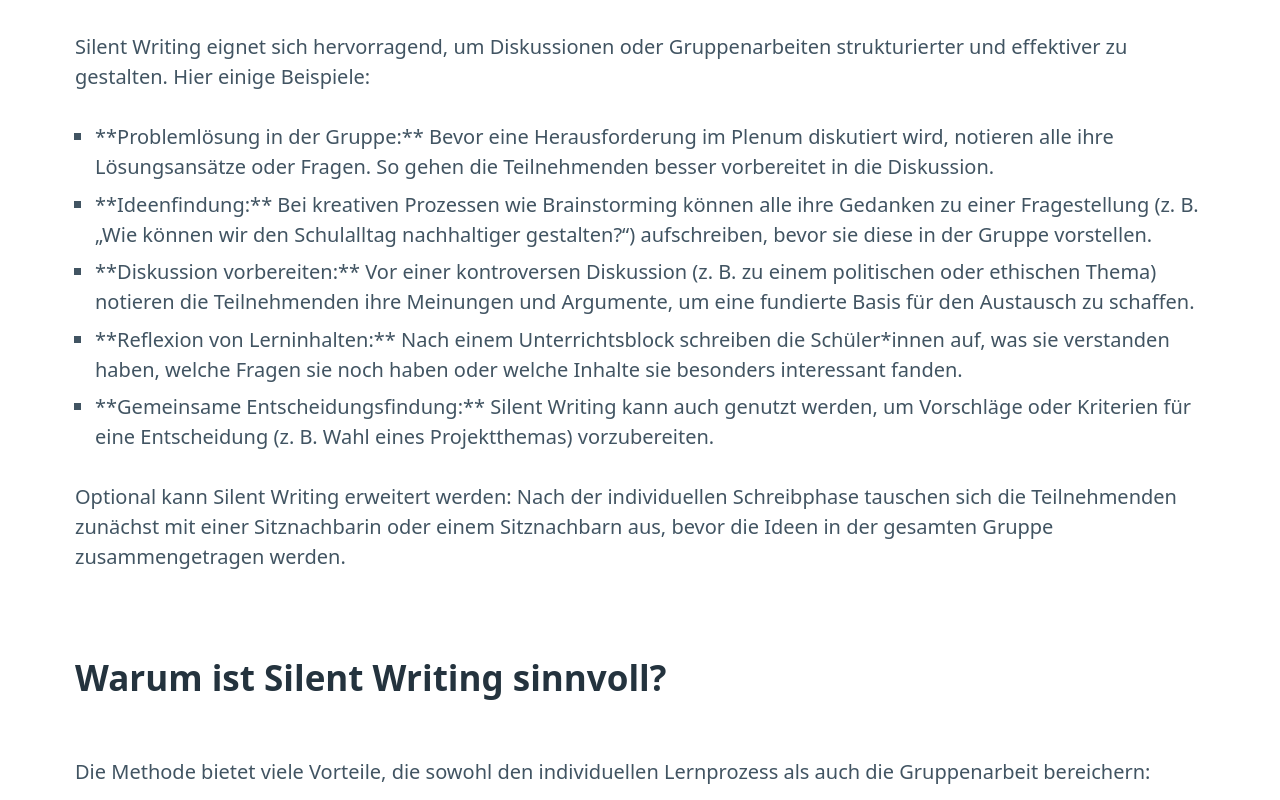
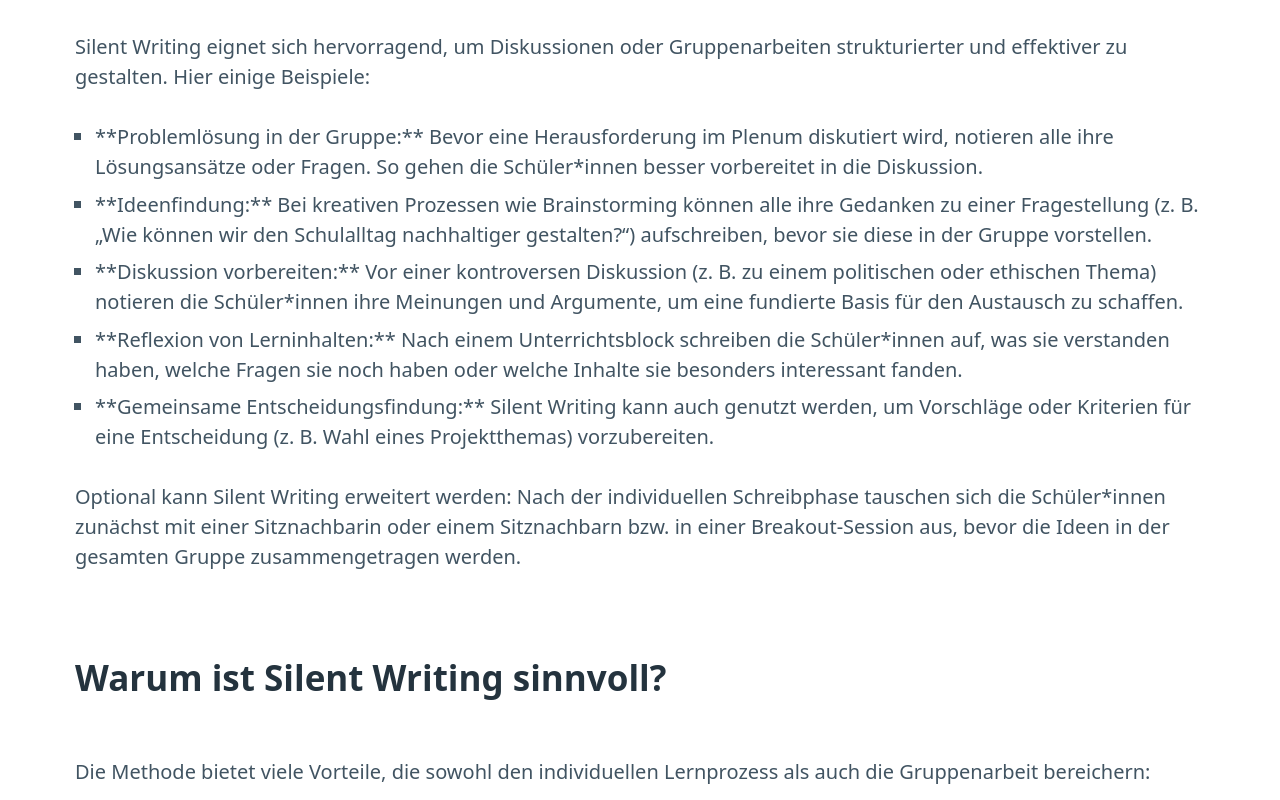
Before and after one commit to eBildungslabor/distanzlernen-jeopardy, a plain HTML site: page 7.html in a window 1280 px wide. Shown: the part 700-1500 px from the top of the page. Drawn offline with nearby package versions, Linux system fonts and the light colour scheme.

Commit message:
Update 7.html

```diff
--- a/7.html
+++ b/7.html
@@ -32,7 +32,7 @@
             <ul>
                 <li>
                     **Problemlösung in der Gruppe:** Bevor eine Herausforderung im Plenum diskutiert wird, notieren alle
-                    ihre Lösungsansätze oder Fragen. So gehen die Teilnehmenden besser vorbereitet in die Diskussion.
+                    ihre Lösungsansätze oder Fragen. So gehen die Schüler*innen besser vorbereitet in die Diskussion.
                 </li>
                 <li>
                     **Ideenfindung:** Bei kreativen Prozessen wie Brainstorming können alle ihre Gedanken zu einer Fragestellung
@@ -40,7 +40,7 @@
                 </li>
                 <li>
                     **Diskussion vorbereiten:** Vor einer kontroversen Diskussion (z. B. zu einem politischen oder ethischen Thema)
-                    notieren die Teilnehmenden ihre Meinungen und Argumente, um eine fundierte Basis für den Austausch zu schaffen.
+                    notieren die Schüler*innen ihre Meinungen und Argumente, um eine fundierte Basis für den Austausch zu schaffen.
                 </li>
                 <li>
                     **Reflexion von Lerninhalten:** Nach einem Unterrichtsblock schreiben die Schüler*innen auf, was sie verstanden
@@ -52,8 +52,8 @@
                 </li>
             </ul>
             <p>
-                Optional kann Silent Writing erweitert werden: Nach der individuellen Schreibphase tauschen sich die Teilnehmenden
-                zunächst mit einer Sitznachbarin oder einem Sitznachbarn aus, bevor die Ideen in der gesamten Gruppe zusammengetragen werden.
+                Optional kann Silent Writing erweitert werden: Nach der individuellen Schreibphase tauschen sich die Schüler*innen
+                zunächst mit einer Sitznachbarin oder einem Sitznachbarn bzw. in einer Breakout-Session aus, bevor die Ideen in der gesamten Gruppe zusammengetragen werden.
             </p>
         </section>
 
@@ -76,7 +76,7 @@
                     strukturierter und zielgerichteter.
                 </li>
                 <li>
-                    **Förderung von Eigenverantwortung:** Die Teilnehmenden übernehmen Verantwortung für ihren Beitrag
+                    **Förderung von Eigenverantwortung:** Die Schüler*innen übernehmen Verantwortung für ihren Beitrag
                     und entwickeln ihre Ideen selbstständig.
                 </li>
 
```
